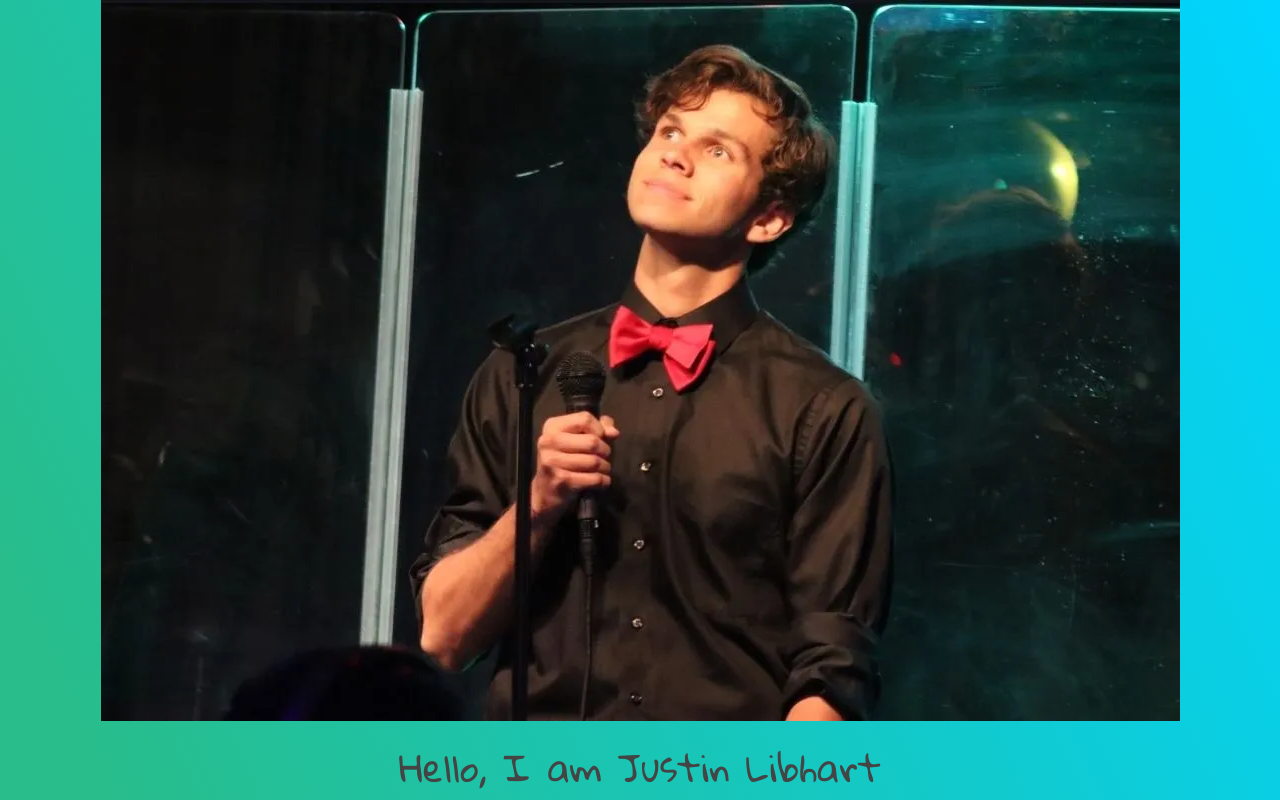
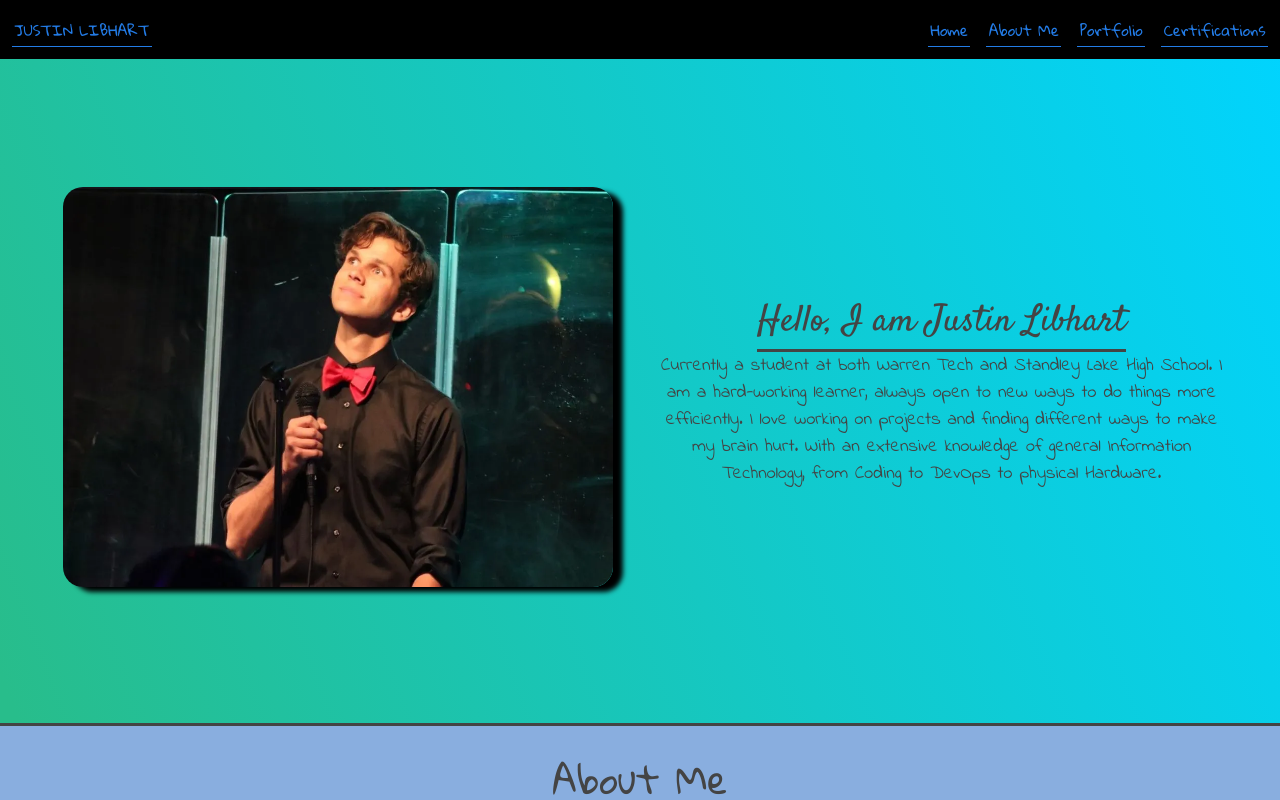
Before and after one commit to SuperJu5tin/vue-site-personal, a Vue app: page / in a window 1280 px wide. Shown: the top 800 px of the page. Built offline with nearby package versions, Linux system fonts and the light colour scheme.

Commit message:
converted and changed many components and added certs

```diff
--- /dev/null
+++ b/public/api/pages.json
@@ -0,0 +1,6 @@
+[
+  "home",
+  "about-me",
+  "portfolio",
+  "certifications"
+]
--- a/src/App.vue
+++ b/src/App.vue
@@ -1,11 +1,21 @@
 <script setup lang="ts">
 // import HelloWorld from './components/HelloWorld.vue'
 import AboutMe from './components/AboutMe.vue';
+import BetweenPage from './components/BetweenPage.vue';
 import Home from './components/Home.vue';
+import NavBar from './components/NavBar.vue';
+import Certs from './components/Certs.vue';
+import Footer from './components/Footer.vue';
+const colors = ['#89aedf', '#89dbdf','#9cdf89']
 
 </script>
 
 <template>
+  <NavBar />
   <Home />
+  <BetweenPage name='about-me' :color='colors[0]' />
   <AboutMe />
+  <BetweenPage name="certifications" :color='colors[2]' />
+  <Certs />
+  <Footer />
 </template>
--- /dev/null
+++ b/src/components/BetweenPage.vue
@@ -0,0 +1,43 @@
+<script setup lang="ts">
+
+  defineProps<{ name:string, color:string }>()
+
+  const titleCase = (string:string) => {
+    const firstLetter = string[0]
+    const otherLetters = string.slice(1)
+    const titleCasedWord = firstLetter.toUpperCase() + otherLetters
+    return titleCasedWord
+  }
+
+  const multipleWordsTitle = (delimiter:string, stringWords:string) => {
+    const arrayWords:Array<string> = stringWords.split(delimiter)
+    const words:Array<string> = []
+    for (const word of arrayWords) {
+      words.push(titleCase(word))
+    }
+    return words.join(" ")
+  }
+
+</script>
+
+<template>
+  <div class="next-page-container" :id="name" >
+    <h1>{{ multipleWordsTitle("-", name) }}</h1>
+  </div>
+</template>
+
+<style scoped>
+
+.next-page-container {
+  padding:1.5em;
+  height:50px;
+  background:v-bind(color);
+  display:flex;
+  justify-content:center;
+  align-content:center;
+  align-items:center;
+  border-top:solid;
+  border-bottom:solid;
+}
+
+</style>
--- /dev/null
+++ b/src/components/Certs.vue
@@ -0,0 +1,45 @@
+<script setup lang="ts">
+
+ import javascriptCertification from '../assets/badges/jse-40-01-jse-certified-entry-level-javascript-programmer.webp'
+ import pythonCertification from '../assets/badges/pcep-30-02-pcep-certified-entry-level-python-programmer.webp'
+
+</script>
+
+<template>
+  <div class='professional-container'>
+    <a href='/justin_libhart_resume.pdf' download>Download resume</a>
+    <a href='/justin_libhart_resume.pdf' target="_blank">View resume in new tab</a>
+    <div class='imageHolder'>
+      <a target='_blank' href='https://verify.openedg.org/?id=BRCN.s61L.LaQL' >
+        <img :src='javascriptCertification' width="200px" alt='JSE - Certified Entry-Level JavaScript Programmer Certification'/>
+      </a>
+      <a target='_blank' href='https://verify.openedg.org/?id=bpk1.NUup.OEBM' >
+        <img :src='pythonCertification' width="200px" alt='PCEP - Certified Entry-Level Python Programmer Certification'/>
+      </a>
+    </div>
+  </div>
+</template>
+
+<style scoped>
+
+.professional-container {
+  margin-top:50px;
+  display:flex;
+  flex-direction:column;
+  justify-items:center;
+  align-items:center;
+  justify-content:center;
+  align-content:center;
+  flex-wrap:wrap;
+  gap:.3em;
+}
+
+.image-container {
+  display:flex;
+  align-content:center;
+  justify-content:center;
+  flex-wrap:wrap;
+  gap:1em;
+}
+
+</style>
--- /dev/null
+++ b/src/components/Footer.vue
@@ -0,0 +1,54 @@
+<script setup lang="ts">
+
+</script>
+
+<template>
+  <footer>
+    <div class="footer">
+      <div class="footer-item-one ">
+        <h4>All Rights Reserved @ 2024 justinlibhart.xyz</h4>
+      </div>
+      <div>
+        <h4>Contact Me</h4>
+        <div class="links">
+          <div>
+            <a href="mailto:superjuslib@gmail.com" aria-label="Justin's Email Address">superjuslib@gmail.com</a>
+          </div>
+          <a target='_blank' href="https://www.linkedin.com/in/justin-libhart-798498304/" aria-label="View Justin's LinkedIn Profile">LinkedIn</a>
+          <a target='_blank' href='https://github.com/SuperJu5tin' aria-label="View Justin's Github Profile">Github</a>
+        </div>
+      </div>
+    </div>
+  </footer>
+</template>
+
+<style scoped>
+
+.footer {
+  margin-top:100px;
+  padding:1vmax;
+  height:fit-content;
+  background:#777;
+  border:solid 2px;
+  display:grid;
+  grid-template-columns:1fr 1fr;
+  gap:1em;
+}
+
+.footer-item-one {
+  justify-self:left;
+  align-self:center;
+}
+
+.links {
+  display:flex;
+  gap:10px;
+  flex-wrap:wrap;
+  align-items:baseline;
+  align-content:bottom;
+  justify-items:right;
+  justify-content:center;
+}
+
+
+</style>
--- a/src/components/Home.vue
+++ b/src/components/Home.vue
@@ -5,54 +5,54 @@ import pictureOfMe from "../assets/meSinging.webp"
 </script>
 
 <template>
-    <div>
-      <div>
-        <img alt="A picture of Justin" :src="pictureOfMe"/>
+    <div class="home-container">
+      <div class="picture-container">
+        <img class="picture-me" alt="A picture of Justin" :src="pictureOfMe"/>
       </div>
-
-      <div>
-        <h1>Hello, I am Justin Libhart</h1>
+      <div class="blurb-container">
+        <h1 class="title-text">Hello, I am Justin Libhart</h1>
         <p><span></span>Currently a student at both Warren Tech and Standley Lake High School. I am a hard-working learner, always open to new ways to do things more efficiently. I love working on projects and finding different ways to make my brain hurt. With an extensive knowledge of general Information Technology, from Coding to DevOps to physical Hardware.</p>
       </div>
     </div>
-
 </template>
 
-<!-- <style scoped>
-  {
-  minHeight:"60vh",
-  paddingTop:"5em",
-  paddingBottom:"5em",
-  paddingLeft:"3em",
-  paddingRight:"3em",
-  display:"flex",
-  flexWrap:"wrap",
-  justifySelf:"center",
-  justifyContent:"center",
-  alignContent:"center",
-  justifyItems:"center",
-  alignItems:"center",
-  gap:"2em",
+<style scoped>
+.home-container  {
+  min-height:60vh;
+  padding-top:5em;
+  padding-bottom:5em;
+  padding-left:3em;
+  padding-right:3em;
+  display:flex;
+  flex-wrap:wrap;
+  text-wrap:wrap;
+  justify-self:center;
+  justify-content:center;
+  align-content:center;
+  justify-items:center;
+  align-items:center;
+  gap:2em;
 }
-  {
-  flex:"1"
+.picture-container  {
+  flex:1
 }
-{
-  boxShadow: "10px 5px 5px black",
-  height:"min(400px, 67vmin)",
-  width:"min(550px, 80vmin)",
-  borderRadius:"20px",
+.picture-me {
+  box-shadow:10px 5px 5px black;
+  height:min(400px, 67vmin);
+  width:min(550px, 80vmin);
+  border-radius:20px;
 }
 
-{
-        display:"flex",
-        flexDirection:"column",
-        alignItems:"center",
-        justifyContent:"center",
-        flex:"1"
-      }
-{fontFamily:"Satisfy", borderBottom:"solid .1em"}
-{textWrap:"pretty"}
-{margin:"2em"}
+.blurb-container {
+  display:flex;
+  flex-direction:column;
+  align-items:center;
+  justify-content:center;
+  flex:1;
+}
+.title-text {
+  font-family: Satisfy ;
+  border-bottom:solid .1em;
+}
 
-</style> -->
+</style>
--- /dev/null
+++ b/src/components/NavBar.vue
@@ -0,0 +1,88 @@
+<script setup lang="ts">
+
+  import { ref } from 'vue';
+  import type { Ref } from 'vue'
+
+  const pageList:Ref<Array<string>> = ref([])
+  const numberOfPages: Ref<number> = ref(pageList.value.length)
+
+    const initializePageList = () => {
+      fetch('/api/pages.json')
+      .then(res => res.json())
+      .then(data => {
+        pageList.value = data
+        numberOfPages.value = pageList.value.length
+      })
+      .catch(err => console.error(err.message))
+    }
+
+  const titleCase = (string:string) => {
+    const firstLetter = string[0]
+    const otherLetters = string.slice(1)
+    const titleCasedWord = firstLetter.toUpperCase() + otherLetters
+    return titleCasedWord
+  }
+
+  const multipleWordsTitle = (delimiter:string, stringWords:string) => {
+    const arrayWords:Array<string> = stringWords.split(delimiter)
+    const words:Array<string> = []
+    for (const word of arrayWords) {
+      words.push(titleCase(word))
+    }
+    return words.join(" ")
+  }
+
+  initializePageList()
+
+</script>
+
+<template>
+  <nav class="nav-bar">
+    <button class="button-two top-nav-button">JUSTIN LIBHART</button>
+    <!-- <div class="pages-container"> -->
+      <button v-for="page in pageList" :key="page" class="button-two">
+        <a :href="`/#${page}`">{{ multipleWordsTitle("-", page) }}</a>
+      </button>
+    <!-- </div> -->
+  </nav>
+</template>
+
+<style scoped>
+
+a, a:visited, a:hover, a:active {
+  color: inherit;
+}
+
+.nav-bar {
+  position: sticky;
+  top: 0;
+  z-index: 1;
+  padding: .75rem;
+  background-color: black;
+  color: white;
+  display: flex;
+  flex-wrap: wrap;
+  gap: 1rem;
+  justify-content: right;
+  justify-items: right;
+  align-items: center;
+  align-content: center;
+}
+
+.pages-container {
+  flex: 1;
+  display: flex;
+  flex-wrap: wrap;
+  gap: 1rem;
+  justify-content: right;
+  justify-items: right;
+  align-items: baseline;
+  align-content: baseline;
+}
+
+.top-nav-button {
+  margin-right: auto;
+  justify-content: left;
+}
+
+</style>
--- a/src/components/aboutMe/Interests.vue
+++ b/src/components/aboutMe/Interests.vue
@@ -60,7 +60,7 @@
     justify-content: center;
     align-content: space-around;
     box-shadow: -3px 3px 3px 3px #555;
-
+    gap: 1rem;
 }
 
 .underline {
--- a/src/components/aboutMe/Skills.vue
+++ b/src/components/aboutMe/Skills.vue
@@ -1,10 +1,8 @@
 <script setup lang="ts">
 
+  import { ref } from 'vue';
+  import type { Ref } from 'vue'
   import Skill from './skills/Skill.vue';
-
-</script>
-
-<script lang="ts">
 
   type Skill = {
     name:string,
@@ -16,19 +14,17 @@ type Skills = {
     [key:string]: Skill
   }
 
-export default {
-  data() {
-    return {
-      skills: {} as Skills
-    }
-  },
-  mounted() {
+  const skills:Ref<Skills> = ref({})
+
+
+  const initializeSkills = () => {
     fetch('/api/about_me/skills.json')
       .then(res => res.json())
-      .then(data => this.skills = data)
+      .then(data => skills.value = data)
       .catch(err => console.error(err.message))
-  },
   }
+
+  initializeSkills()
 
 </script>
 
--- a/src/style.css
+++ b/src/style.css
@@ -57,36 +57,43 @@ button:hover {
 .button-one {
   border: none;
   border-radius: 5px;
-  background-color: #e2b3f4;
+  color: #eee;
+  background-color: #7188ee;
   width: fit-content;
   height: fit-content;
 }
 
 .button-one:hover {
-  background-color: #ce75f1;
+  color: #ddd;
+  background-color: #112681;
   transform: translate(.5em);
   box-shadow: -.5em 2.5px 5px black;
   scale: 1.1;
 }
 
 .button-one:active {
-  background-color: #9a3ac1;
+  color: #ccc;
+  background-color: #041045;
   scale: 1.05;
 }
 
 .button-two {
   border: none;
   border-bottom: solid 1px;
-  color: #b255ff;
-  background-color: rgba(76, 175, 80, 0.0)
+  color: #237ce7;
+  background-color: rgba(76, 175, 80, 0.0);
+  padding: 2.5px;
+  width: fit-content;
+  height: fit-content;
 }
 
 .button-two:hover {
-  border-color: #1793f2;
-  background: linear-gradient(rgba(76, 175, 80, 0.0) 60%, #5fc1eb);
+  border-color: #47a381;
+  background: linear-gradient(rgba(76, 175, 80, 0.0) 70%, #5fe1b1);
 }
 
 .button-two:active {
+  color: #0d4573;
   transform: translateY(.25em);
 }
 
```
Lines whose indentation alone changed are shown as unchanged.
